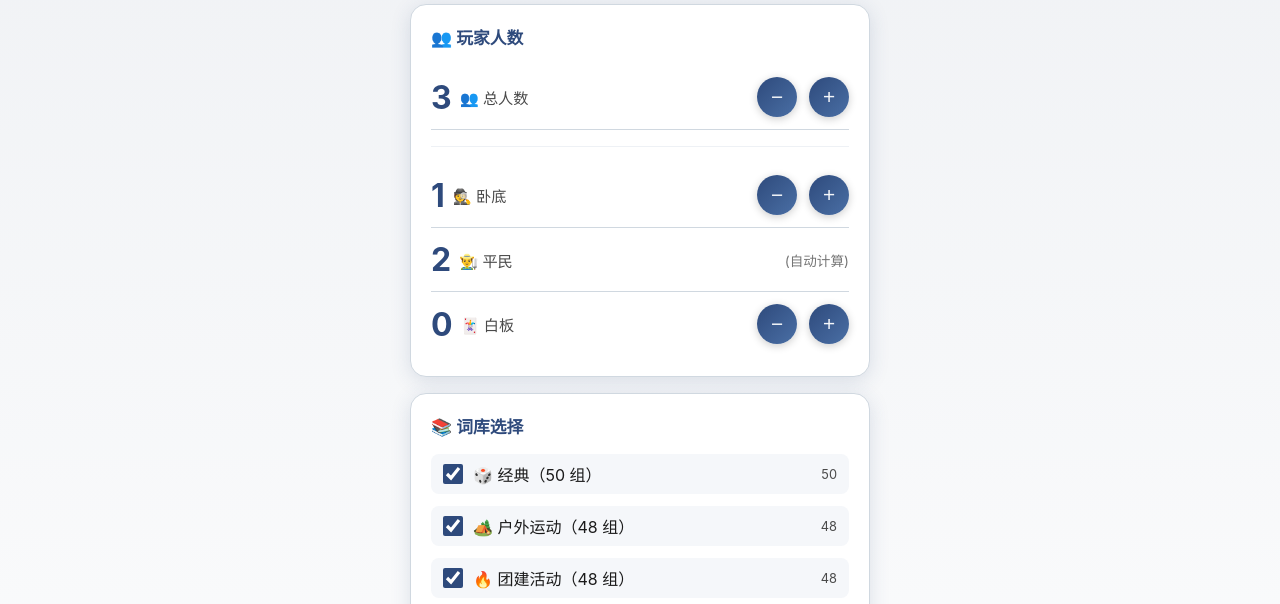
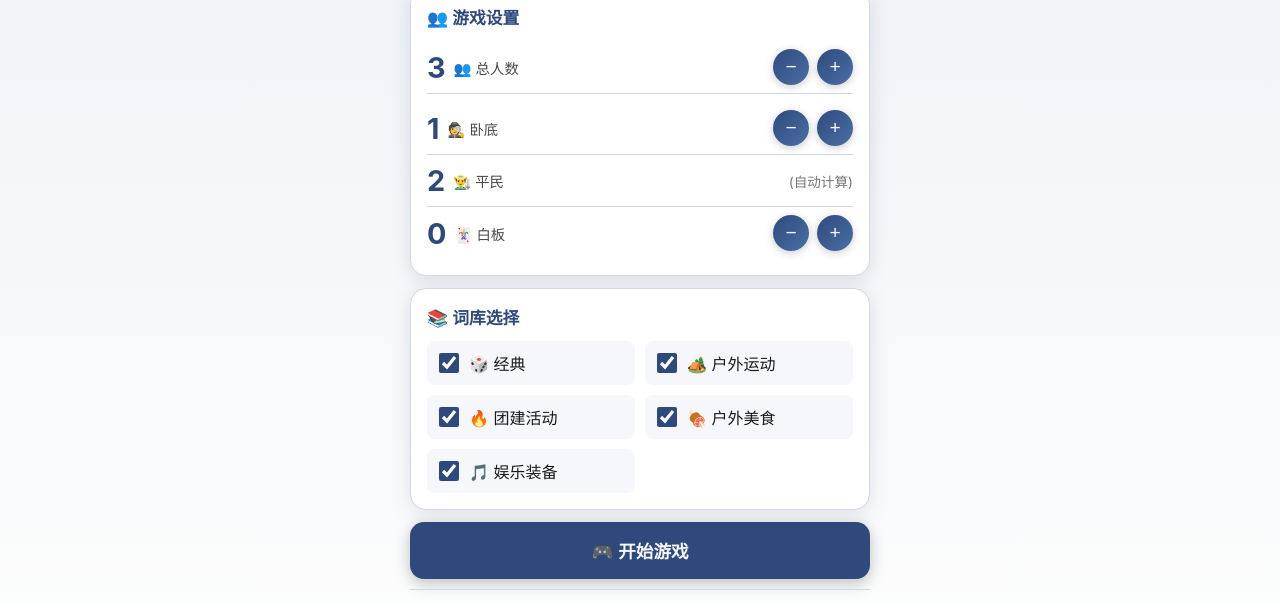
Before and after one commit to bushnerd/WhoIsUndercover, a plain HTML site: page index.html in a window 1280 px wide. Shown: the part 91-695 px from the top of the page. Drawn offline with Linux system fonts and the light colour scheme.

Commit message:
style: 优化移动端界面布局和空间利用
- 压缩页面垂直间距（padding/margin/gap），适配小屏手机
- 缩小计数器按钮尺寸和字体大小
- 词库选择改为 2 列网格布局，超小屏幕自动切换为单列
- 删除词库数量显示和分隔横线，简化界面
- 修复初始加载时 footer logo 与主题不匹配的问题

```diff
--- a/index.html
+++ b/index.html
@@ -127,7 +127,7 @@
         .page-title {
             font-size: 1.5rem;
             text-align: center;
-            margin: 20px 0;
+            margin: 12px 0;
             color: var(--primary);
             font-weight: 700;
         }
@@ -136,8 +136,8 @@
         .card {
             background: var(--card-bg);
             border-radius: 16px;
-            padding: 20px;
-            margin-bottom: 16px;
+            padding: 16px;
+            margin-bottom: 12px;
             box-shadow: 0 4px 20px var(--card-shadow);
             border: 1px solid var(--card-border);
             transition: all 0.3s ease;
@@ -146,7 +146,7 @@
         .card-title {
             font-size: 1.05rem;
             font-weight: 600;
-            margin-bottom: 16px;
+            margin-bottom: 12px;
             display: flex;
             align-items: center;
             gap: 8px;
@@ -158,7 +158,7 @@
             display: flex;
             align-items: center;
             justify-content: space-between;
-            padding: 12px 0;
+            padding: 8px 0;
             border-bottom: 1px solid var(--card-border);
         }
 
@@ -169,28 +169,28 @@
         .counter-left {
             display: flex;
             align-items: center;
-            gap: 12px;
+            gap: 10px;
         }
 
         .counter-value {
-            font-size: 2rem;
+            font-size: 1.8rem;
             font-weight: 700;
             color: var(--primary);
         }
 
         .counter-label {
-            font-size: 0.95rem;
+            font-size: 0.9rem;
             color: var(--text-secondary);
         }
 
         .counter-btn {
-            width: 40px;
-            height: 40px;
+            width: 36px;
+            height: 36px;
             border-radius: 50%;
             border: none;
             background: linear-gradient(135deg, var(--primary), var(--primary-light));
             color: var(--bg);
-            font-size: 1.3rem;
+            font-size: 1.2rem;
             cursor: pointer;
             display: flex;
             align-items: center;
@@ -543,12 +543,16 @@
             color: var(--danger-text);
         }
 
-        /* 词库选择复选框 */
+        /* 词库选择复选框 - 改为两列布局 */
         .word-bank-checkboxes {
-            display: flex;
-            flex-direction: column;
-            gap: 12px;
+            display: grid;
+            grid-template-columns: 1fr 1fr;
+            gap: 10px;
             margin-top: 12px;
+        }
+
+        .word-bank-checkboxes .checkbox-item {
+            margin: 0;
         }
 
         .checkbox-item {
@@ -556,10 +560,11 @@
             align-items: center;
             gap: 10px;
             cursor: pointer;
-            padding: 8px 12px;
+            padding: 10px 12px;
             border-radius: 8px;
             background: var(--bg);
             transition: background 0.2s;
+            margin: 0;
         }
 
         .checkbox-item:hover {
@@ -1166,12 +1171,16 @@
         /* 响应式调整 */
         @media (max-width: 360px) {
             .counter-btn {
-                width: 40px;
-                height: 40px;
-                font-size: 1.2rem;
+                width: 36px;
+                height: 36px;
+                font-size: 1.1rem;
             }
             .counter-value {
                 font-size: 1.5rem;
+            }
+            /* 在超小屏幕上词库选择器变为单列 */
+            .word-bank-checkboxes {
+                grid-template-columns: 1fr;
             }
         }
     </style>
@@ -1180,7 +1189,7 @@
     <div class="container">
         <!-- 日夜切换按钮 -->
         <button class="theme-toggle" onclick="toggleTheme()" title="切换日夜模式">
-            <span id="theme-icon">🌙</span>
+            <span id="theme-icon"></span>
         </button>
 
         <!-- 首页 -->
@@ -1188,7 +1197,7 @@
             <h1 class="page-title">🎭 谁是卧底</h1>
 
             <div class="card">
-                <div class="card-title">👥 玩家人数</div>
+                <div class="card-title">👥 游戏设置</div>
 
                 <!-- 总人数计数器 -->
                 <div class="counter">
@@ -1196,14 +1205,14 @@
                         <div class="counter-value" id="total-count">6</div>
                         <div class="counter-label">👥 总人数</div>
                     </div>
-                    <div style="display: flex; gap: 12px; align-items: center;">
+                    <div style="display: flex; gap: 8px; align-items: center;">
                         <button class="counter-btn" onclick="adjustCount(-1)">−</button>
                         <button class="counter-btn" onclick="adjustCount(1)">+</button>
                     </div>
                 </div>
 
                 <!-- 角色分配区域 -->
-                <div style="margin-top: 16px; padding-top: 16px; border-top: 1px solid var(--primary-bg);">
+                <div style="margin-top: 8px;">
 
                     <!-- 卧底计数器 -->
                     <div class="counter">
@@ -1211,7 +1220,7 @@
                             <div class="counter-value" id="preview-undercover">2</div>
                             <div class="counter-label">🕵️ 卧底</div>
                         </div>
-                        <div style="display: flex; gap: 12px; align-items: center;">
+                        <div style="display: flex; gap: 8px; align-items: center;">
                             <button class="counter-btn" onclick="adjustUndercover(-1)">−</button>
                             <button class="counter-btn" onclick="adjustUndercover(1)">+</button>
                         </div>
@@ -1223,7 +1232,7 @@
                             <div class="counter-value" id="preview-civilian">4</div>
                             <div class="counter-label">👨‍🌾 平民</div>
                         </div>
-                        <div style="display: flex; gap: 12px; align-items: center;">
+                        <div style="display: flex; gap: 8px; align-items: center;">
                             <span style="font-size: 0.85rem; opacity: 0.6;">(自动计算)</span>
                         </div>
                     </div>
@@ -1234,7 +1243,7 @@
                             <div class="counter-value" id="preview-blank">0</div>
                             <div class="counter-label">🃏 白板</div>
                         </div>
-                        <div style="display: flex; gap: 12px; align-items: center;">
+                        <div style="display: flex; gap: 8px; align-items: center;">
                             <button class="counter-btn" onclick="adjustBlank(-1)">−</button>
                             <button class="counter-btn" onclick="adjustBlank(1)">+</button>
                         </div>
@@ -1249,33 +1258,24 @@
                 <div class="word-bank-checkboxes">
                     <label class="checkbox-item">
                         <input type="checkbox" value="classic" checked onchange="toggleWordBank('classic')">
-                        <span>🎲 经典（50 组）</span>
-                        <span class="checkbox-count">50</span>
+                        <span>🎲 经典</span>
                     </label>
                     <label class="checkbox-item">
                         <input type="checkbox" value="outdoor" checked onchange="toggleWordBank('outdoor')">
-                        <span>🏕️ 户外运动（48 组）</span>
-                        <span class="checkbox-count">48</span>
+                        <span>🏕️ 户外运动</span>
                     </label>
                     <label class="checkbox-item">
                         <input type="checkbox" value="team" checked onchange="toggleWordBank('team')">
-                        <span>🔥 团建活动（48 组）</span>
-                        <span class="checkbox-count">48</span>
+                        <span>🔥 团建活动</span>
                     </label>
                     <label class="checkbox-item">
                         <input type="checkbox" value="food" checked onchange="toggleWordBank('food')">
-                        <span>🍖 户外美食（45 组）</span>
-                        <span class="checkbox-count">45</span>
+                        <span>🍖 户外美食</span>
                     </label>
                     <label class="checkbox-item">
                         <input type="checkbox" value="entertainment" checked onchange="toggleWordBank('entertainment')">
-                        <span>🎵 娱乐装备（46 组）</span>
-                        <span class="checkbox-count">46</span>
+                        <span>🎵 娱乐装备</span>
                     </label>
-                </div>
-                <div style="margin-top: 12px; padding-top: 12px; border-top: 1px solid var(--primary-bg); display: flex; justify-content: space-between; align-items: center;">
-                    <span style="font-size: 0.9rem; opacity: 0.7;">当前词库总数</span>
-                    <span style="font-size: 1.2rem; font-weight: 700; color: var(--primary);" id="total-words-count">237 组</span>
                 </div>
             </div>
 
@@ -1822,9 +1822,21 @@
         document.addEventListener('DOMContentLoaded', () => {
             // 从 localStorage 恢复主题
             const savedTheme = localStorage.getItem('theme');
-            if (savedTheme === 'dark') {
+            const icon = document.getElementById('theme-icon');
+            const isDark = savedTheme === 'dark';
+
+            if (isDark) {
                 document.body.classList.add('dark-theme');
-            }
+                icon.textContent = '☀️';  // 暗色模式下显示太阳图标
+            } else {
+                icon.textContent = '🌙';  // 亮色模式下显示月亮图标
+            }
+
+            // 更新所有 footer logo
+            const logos = document.querySelectorAll('.footer-logo');
+            logos.forEach(logo => {
+                logo.src = isDark ? 'assets/logo_dark.png' : 'assets/logo_light.png';
+            });
 
             // 更新显示
             updateCounts();
```
